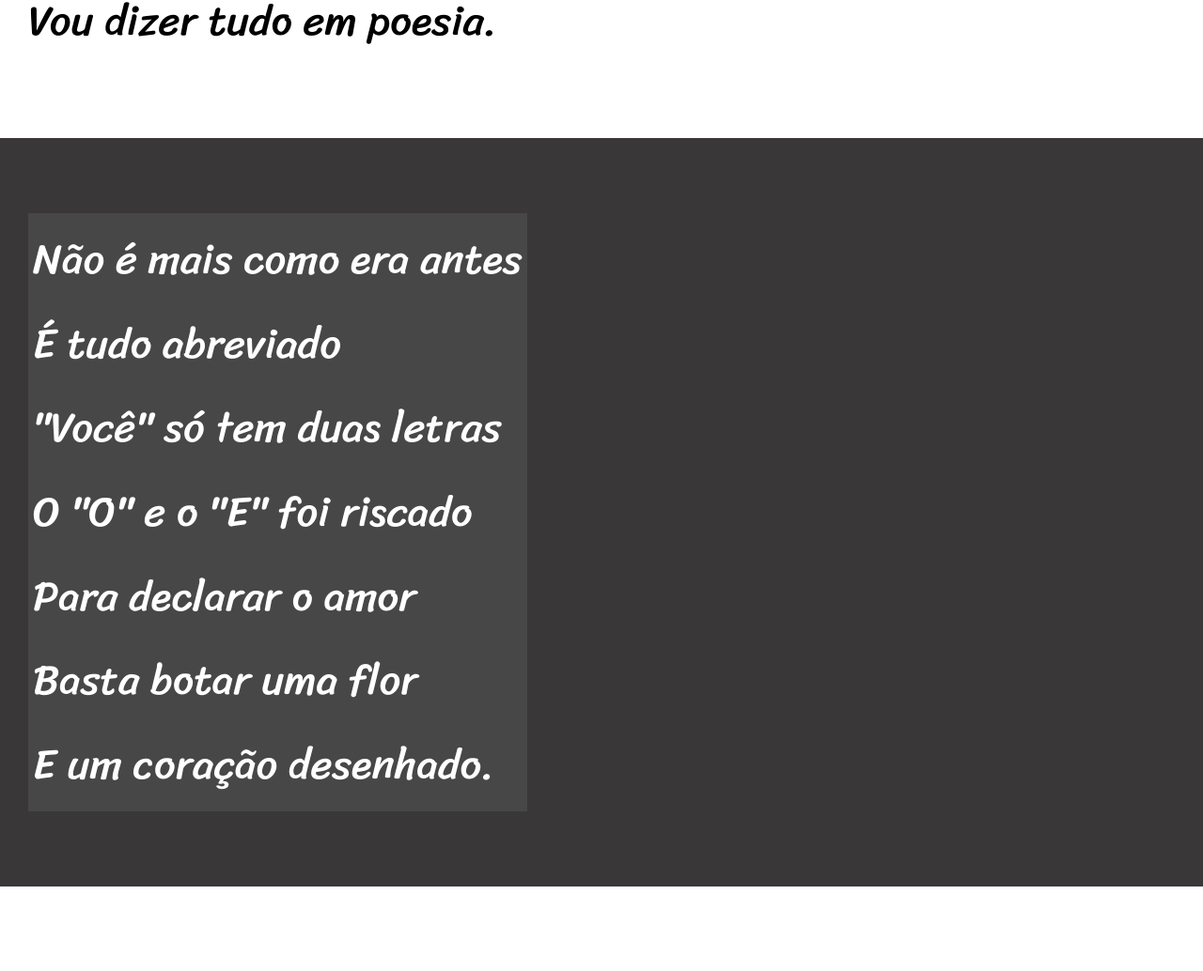
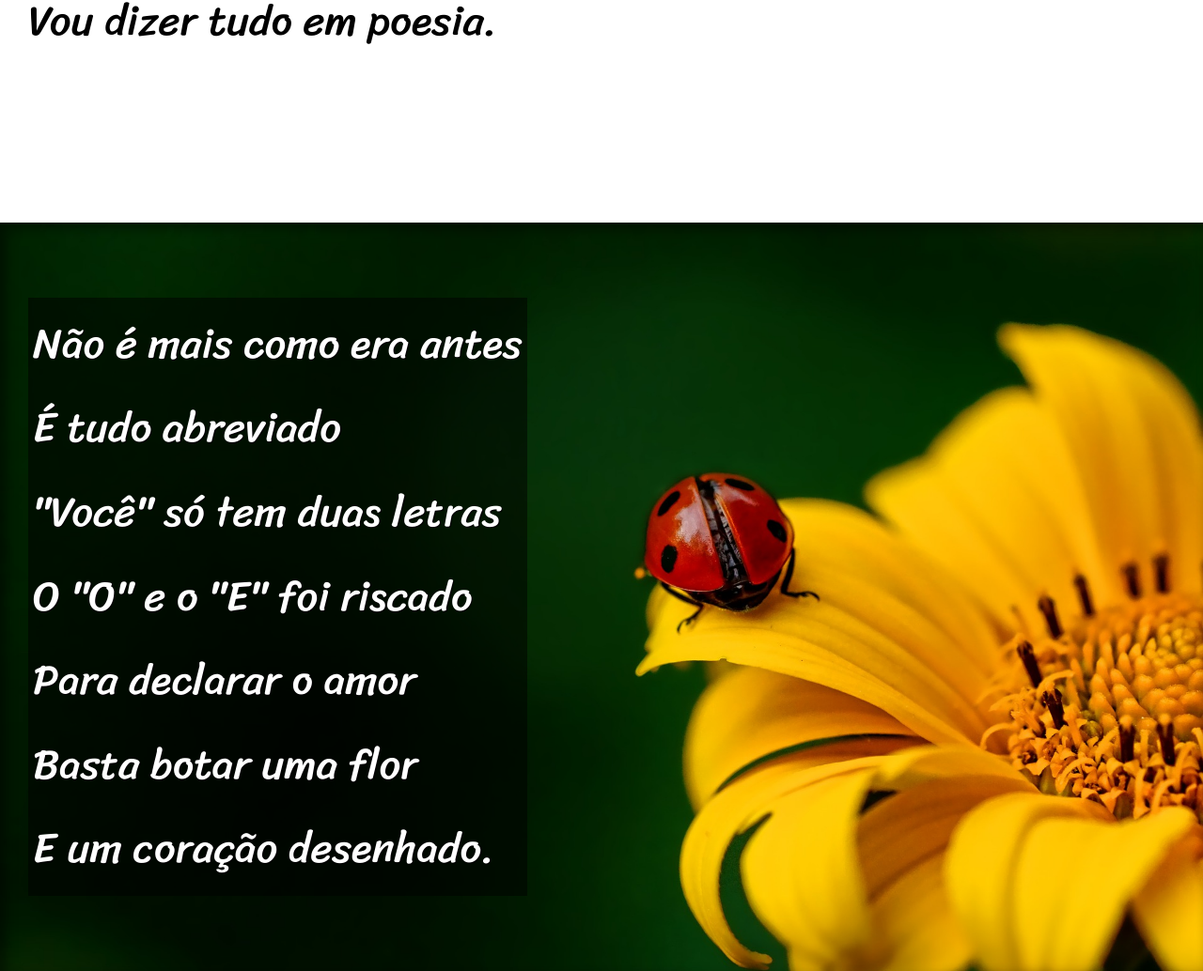
Before and after one commit to GustavoA7/html-css, a plain HTML site: page Exercicios/desafio012/index.html in a window 1280 px wide. Shown: the part 847-1881 px from the top of the page at 94% size. Drawn offline with Linux system fonts and the light colour scheme.

Commit message:
atualização do site

```diff
--- a/Exercicios/desafio012/estilo/style.css
+++ b/Exercicios/desafio012/estilo/style.css
@@ -64,6 +64,11 @@ section{
     font-size: 3.5vw;
 }
 
+section > p {
+    padding-bottom: 2em;
+
+}
+
 section.normal{
     background-color: white;
     color: black;
@@ -73,12 +78,28 @@ section.normal{
 section.imagem{
     background-color: rgb(57, 55, 55);
     color: white;
+    box-shadow: inset 6px 6px 13px 0px rgba(0, 0, 0, 0.492);
+    background-size: cover;
+    background-attachment: fixed;
 }
 
 section.imagem > p{
     display: inline-block;
     padding: 5px;
-    background-color: rgba(83, 83, 83, 0.606);
+    background-color: rgba(0, 0, 0, 0.514);
+    text-shadow: 1px 1px 0px black;
+}
+
+section#img01{
+   background-image: url('../imagens/background001.jpg');
+   background-position: right center;
+
+}
+
+section#img02{
+   background-image: url(../imagens/background002.jpg);
+   background-position: right center;
+
 }
 
 footer{
--- a/Exercicios/desafio012/index.html
+++ b/Exercicios/desafio012/index.html
@@ -29,7 +29,7 @@
         </p>
     </section>
 
-    <section class="imagem">
+    <section class="imagem" id="img01">
         <p>
             Não é mais como era antes <br>
             É tudo abreviado <br>
@@ -60,7 +60,7 @@
         </p>
     </section>
 
-    <section class="imagem">
+    <section class="imagem" id="img02">
         <p>
             Tenho saudade das cartas <br>
             Escritas com a própria mão <br>
```
